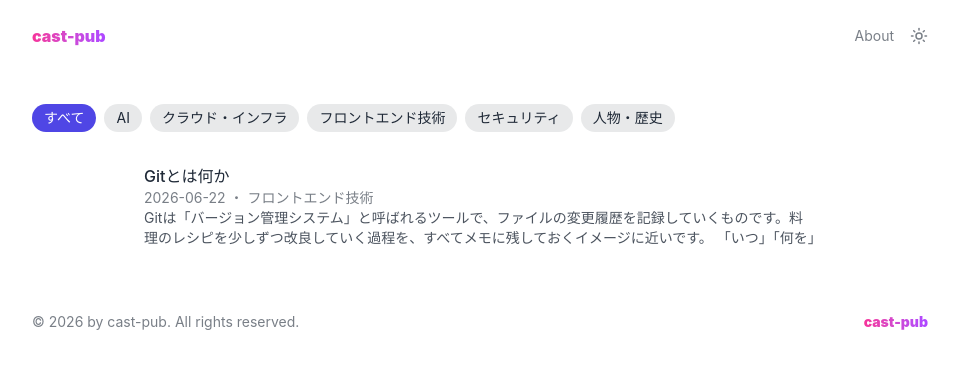
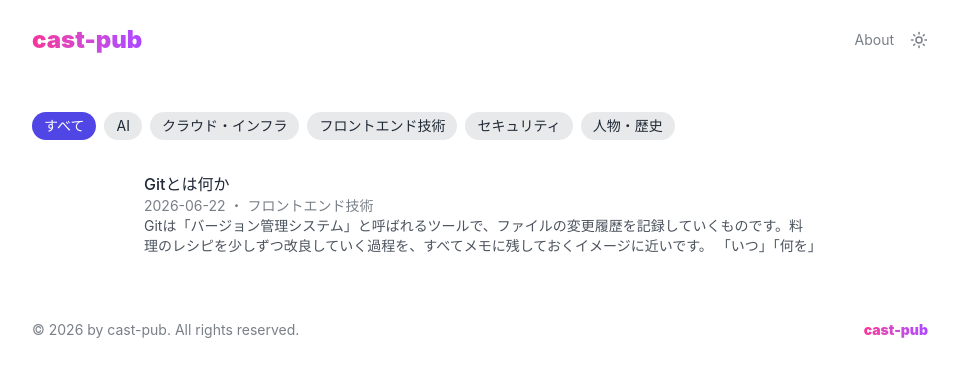
Before and after one commit to kkoisland/cast-pub, a React (Vite) app: page / in a window 1280 px wide. Shown: the top 376 px of the page, without its empty margins (160-1119 px from the left). Built offline with nearby package versions, Linux system fonts and the light colour scheme.

Commit message:
feat: add SITE_NAME constant

```diff
--- a/src/components/Footer.tsx
+++ b/src/components/Footer.tsx
@@ -8,7 +8,7 @@ const Footer = () => {
 		<footer className="px-4 py-6">
 			<div className="mx-auto flex max-w-4xl items-center justify-between text-sm text-foreground/60">
 				<span>{intl.formatMessage({ id: "footer.copyright" })}</span>
-				<SiteName />
+				<SiteName className="text-sm" />
 			</div>
 		</footer>
 	);
--- a/src/components/SiteName.tsx
+++ b/src/components/SiteName.tsx
@@ -1,10 +1,14 @@
 import { Link } from "react-router-dom";
 
-const SiteName = () => {
+type Props = {
+	className?: string;
+};
+
+const SiteName = ({ className = "text-2xl" }: Props) => {
 	return (
 		<Link
 			to="/"
-			className="inline-block bg-gradient-to-r from-pink-500 to-purple-500 bg-clip-text font-black text-transparent"
+			className={`inline-block bg-gradient-to-r from-pink-500 to-purple-500 bg-clip-text font-black text-transparent ${className}`}
 		>
 			cast-pub
 		</Link>
--- a/src/constants.ts
+++ b/src/constants.ts
@@ -1,4 +1,7 @@
 import type { Locale } from "./types";
+
+// Also update <title> in index.html when changing this
+export const SITE_NAME = "cast-pub";
 
 export const ENABLE_MULTILINGUAL = false;
 
```
